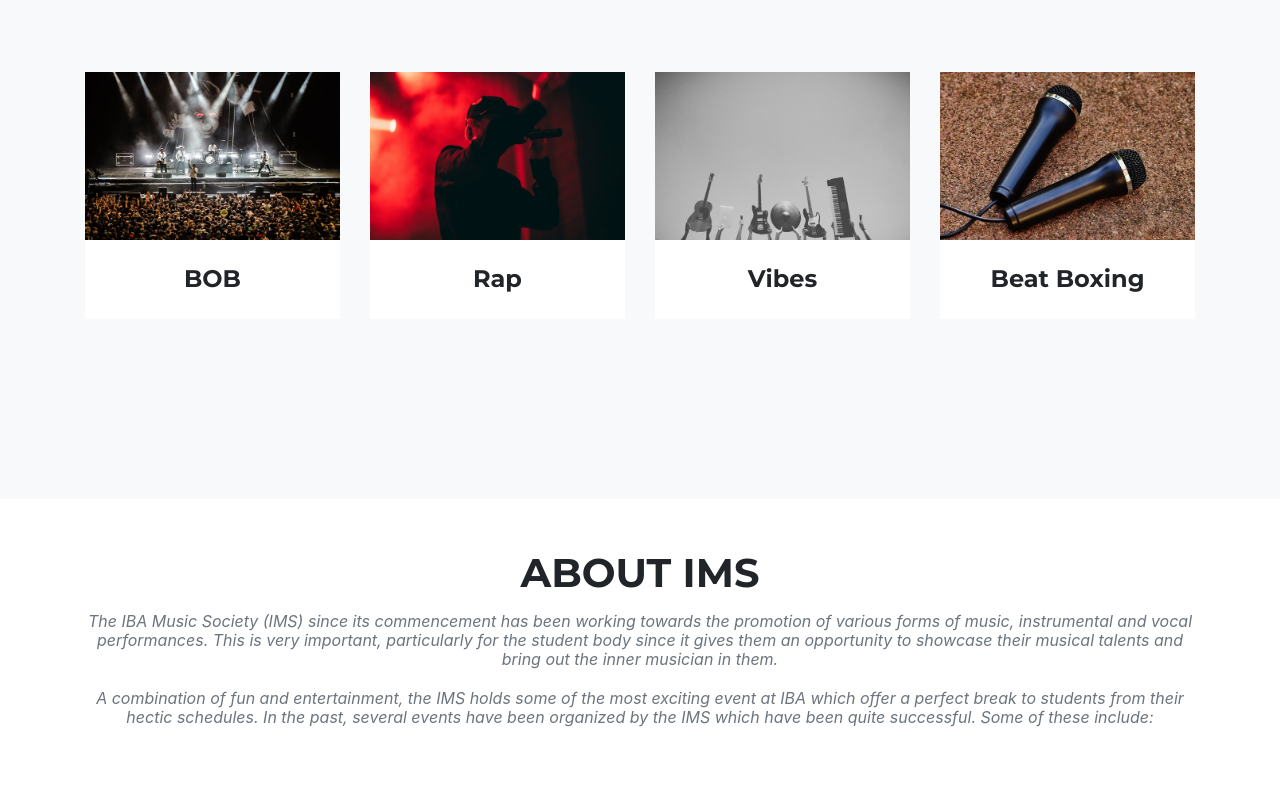
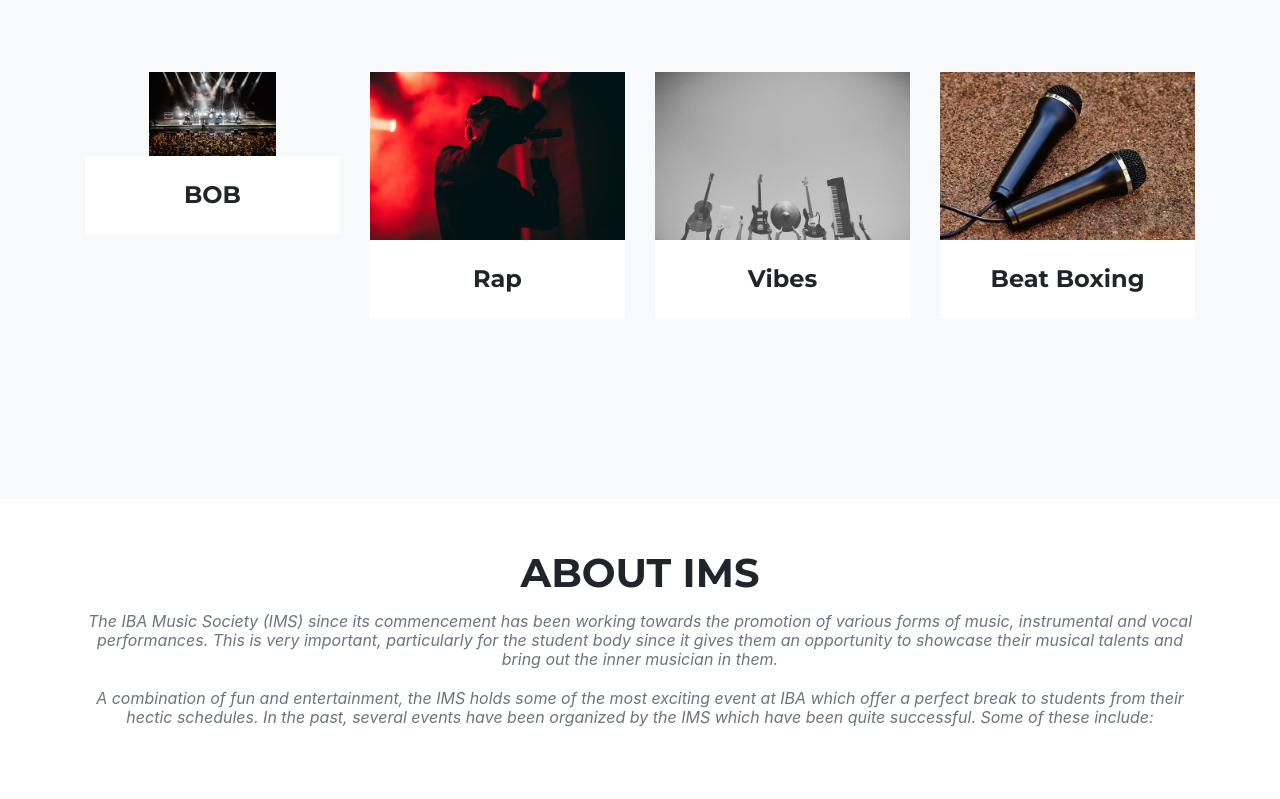
Before and after one commit to azkafar/azkafar.github.io, a website: page index.html in a window 1280 px wide. Shown: the part 1029-1828 px from the top of the page. Drawn offline with Linux system fonts and the light colour scheme; a web font is replaced by a local one.

Commit message:
Update index.html

```diff
--- a/index.html
+++ b/index.html
@@ -22,6 +22,12 @@
   <!-- Custom styles for this template -->
   <link href="css/agency.css" rel="stylesheet">
 <style>
+  .center {
+  display: block;
+  margin-left: auto;
+  margin-right: auto;
+  width: 50%;
+}
    section#portfolio {padding-top:30px;
     background-color: black;
    }
@@ -107,7 +113,7 @@
                 <i class="fas fa-plus fa-3x"></i>
               </div>
             </div>
-          <center> <img class="img-fluid" src="img/portfolio/1.jpeg" width="300" alt=""></center>
+          <center> <img class="img-fluid center" src="img/portfolio/1.jpeg" width="300" alt=""></center>
           </a>
           <div class="portfolio-caption">
             <h4>BOB</h4>
```
